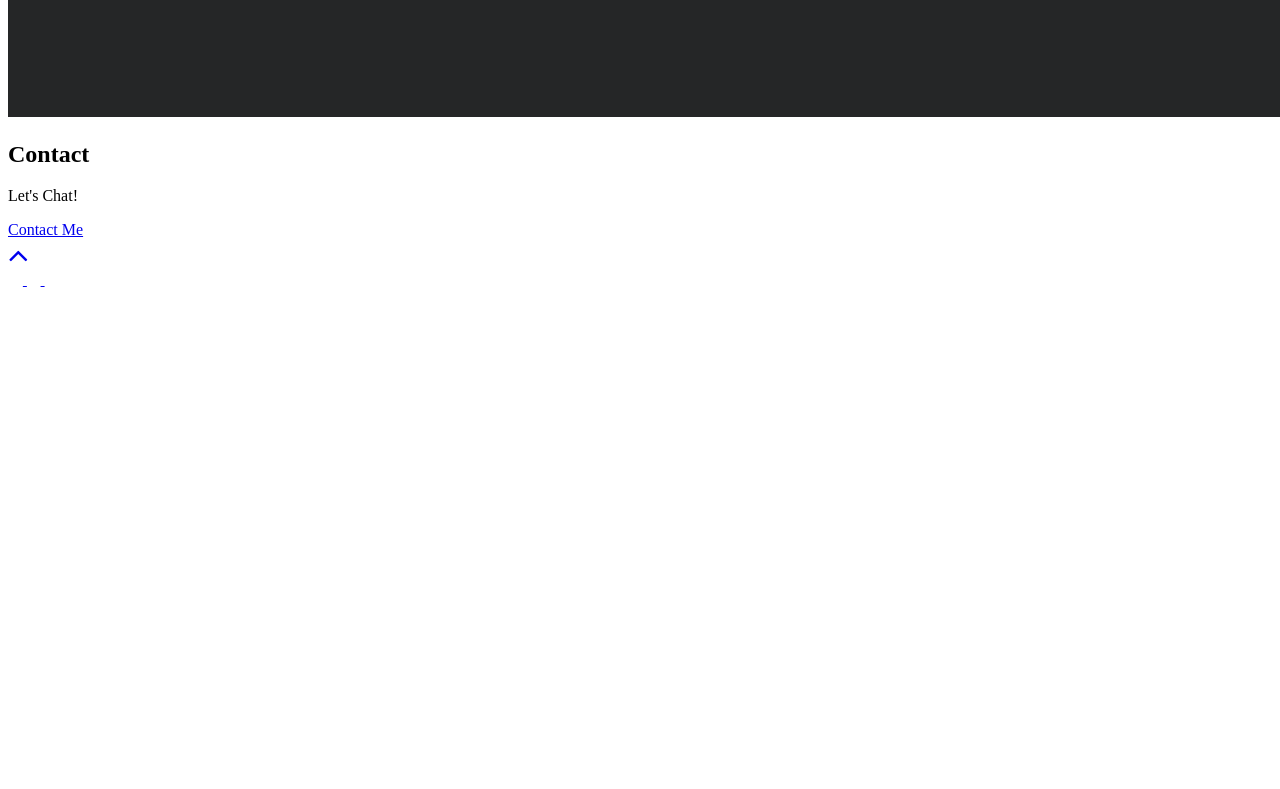
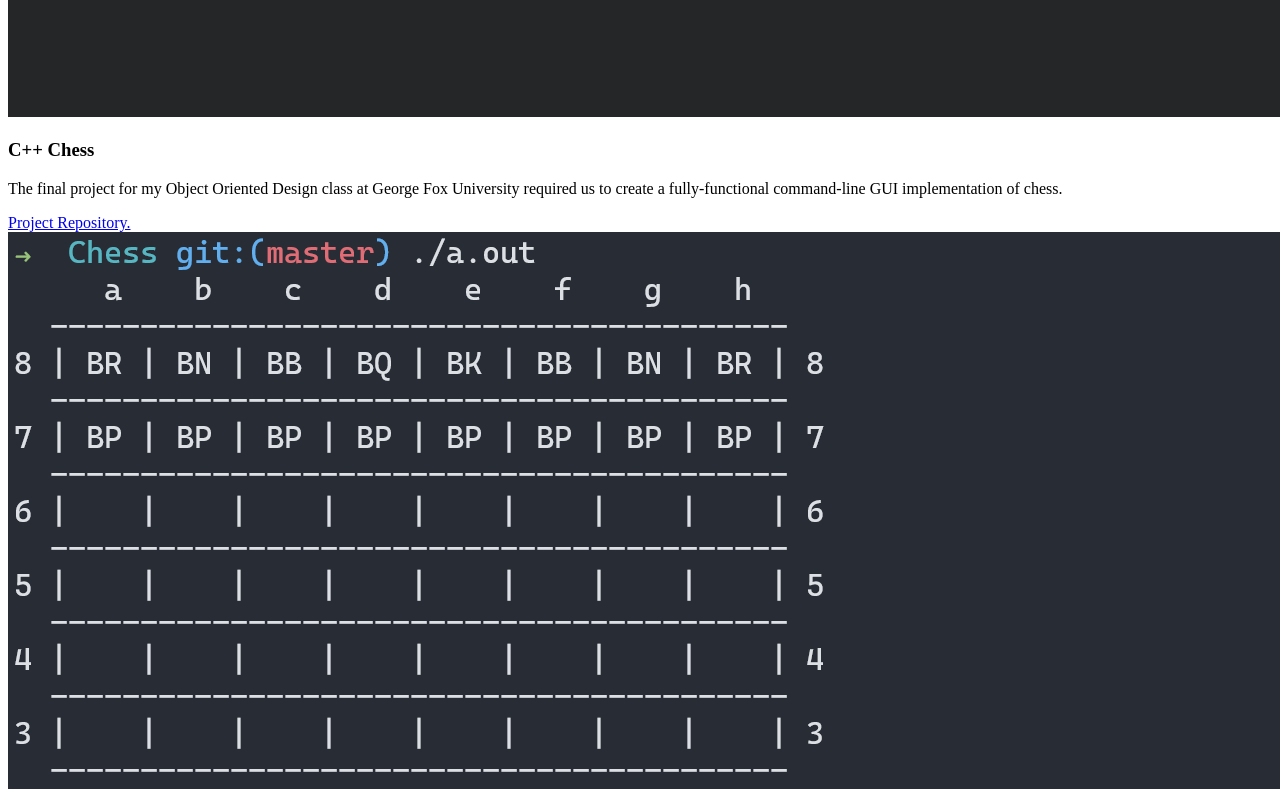
Before and after one commit to ryanwittmers/portfolio, a website: page src/template.html in a window 1280 px wide. Shown: the part 3700-4489 px from the top of the page. Before the commit the page ends 3997 px from the top, so only its background shows below. Drawn offline with nearby package versions, Linux system fonts and the light colour scheme.

Commit message:
Added Chess Project!

```diff
--- a/src/style/sections/_hero.scss
+++ b/src/style/sections/_hero.scss
@@ -17,6 +17,7 @@
 
   // Set position sticky so the jumbotron stays fixed while you scroll.
   //position: sticky; <--- this breaks the button on the homepage
+
 
   // To set a background image on the hero section, uncomment these with yout custom image
 
--- a/src/template.html
+++ b/src/template.html
@@ -152,6 +152,35 @@
           </div>
           <!-- /END Project -->
 
+          <!-- Each .row is a project -->
+          <div class="row">
+            <div class="col-lg-4 col-sm-12">
+              <div class="project-wrapper__text">
+                <h3 class="project-wrapper__text-title">C++ Chess</h3>
+                <div>
+                  <p class="mb-4">
+                    The final project for my Object Oriented Design class at George Fox University
+                    required us to create a fully-functional command-line GUI implementation of chess.
+                  </p>
+                </div>
+                <a target="_blank" class="cta-btn cta-btn--hero" href="https://gitfront.io/r/user-9472703/624478268326b1754fcadb2bddc33ea7850ca466/Chess/">
+                  Project Repository.
+                </a>
+
+              </div>
+            </div>
+            <div class="col-lg-8 col-sm-12">
+              <div class="project-wrapper__image">
+                <a href="https://gitfront.io/r/user-9472703/624478268326b1754fcadb2bddc33ea7850ca466/Chess/" target="_blank">
+                  <div data-tilt class="thumbnail rounded">
+                    <img class="img-fluid" src="./assets/chess.png" />
+                  </div>
+                </a>
+              </div>
+            </div>
+          </div>
+          <!-- /END Project -->
+
           <!-- TODO: Add reading section or modal. -->
           <!-- <h2 class="section-title dark-blue-text">What I'm Reading</h2>
           <div class="col-12 col-sm-8 col-md-6 col-lg-4">
```
Also changed, not shown: src/assets/chess.png (added).
